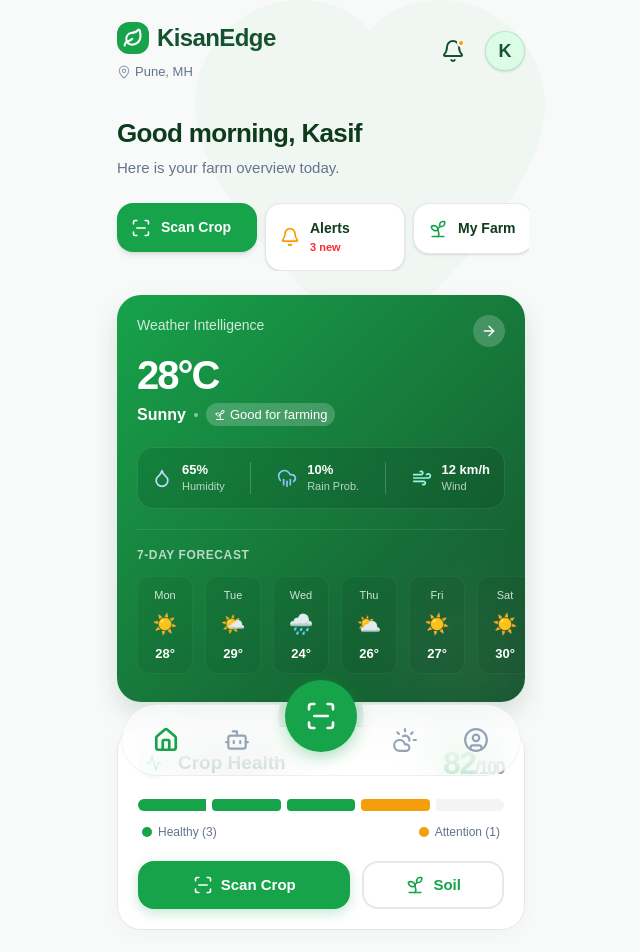
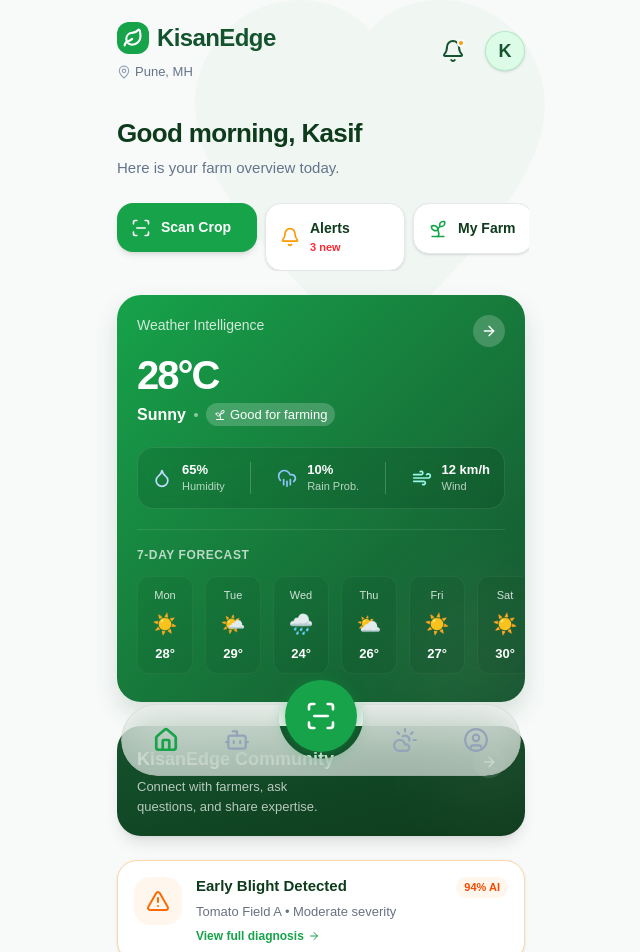
Before and after one commit to MdKasif0/KisanEdge, a Next.js app: page /home in a window 1280 px wide. Shown: the top 952 px of the page, without its empty margins (319-959 px from the left). Built offline with nearby package versions, Linux system fonts and the light colour scheme.

Commit message:
feat: add community and recent diagnosis cards to farmer dashboard and update overall crop health score

```diff
--- a/src/components/dashboard/farmer-dashboard.tsx
+++ b/src/components/dashboard/farmer-dashboard.tsx
@@ -192,6 +192,43 @@
             </div>
           </motion.div>
 
+          {/* Featured: Community Card */}
+          <motion.div variants={item}>
+            <Link href="/community" className="block relative overflow-hidden bg-gradient-to-br from-[#14532D] to-[#0e3b1c] rounded-[24px] p-5 text-white shadow-lg group">
+              <div className="absolute -right-8 -top-8 w-32 h-32 bg-white/5 rounded-full blur-2xl group-hover:bg-white/10 transition-colors" />
+              <div className="flex justify-between items-start relative z-10">
+                <div className="flex flex-col">
+                  <h2 className="text-[18px] font-bold text-white/90">KisanEdge Community</h2>
+                  <p className="text-[13px] text-white/70 mt-1 max-w-[200px]">Connect with farmers, ask questions, and share expertise.</p>
+                </div>
+                <div className="w-8 h-8 rounded-full bg-white/10 flex items-center justify-center group-hover:bg-white/20 transition-colors">
+                  <ArrowRight className="w-4 h-4" />
+                </div>
+              </div>
+            </Link>
+          </motion.div>
+
+          {/* Recent Diagnosis Card */}
+          <motion.div variants={item}>
+            <Link href="/results" className="block">
+              <div className="bg-white rounded-[20px] p-4 shadow-sm border border-orange-200 flex gap-3.5 haptic-press">
+                <div className="w-12 h-12 rounded-2xl bg-orange-50 flex items-center justify-center shrink-0">
+                  <AlertTriangle className="w-6 h-6 text-orange-500" />
+                </div>
+                <div className="flex flex-col flex-1">
+                  <div className="flex justify-between items-start">
+                    <h3 className="font-bold text-[15px] text-[#0e3b1c] leading-tight">Early Blight Detected</h3>
+                    <span className="text-[11px] font-bold text-orange-600 bg-orange-50 px-2 py-0.5 rounded-full">94% AI</span>
+                  </div>
+                  <p className="text-[13px] text-gray-500 mt-1">Tomato Field A • Moderate severity</p>
+                  <p className="text-[12px] text-[#16a34a] font-semibold mt-1.5 flex items-center gap-1">
+                    View full diagnosis <ArrowRight className="w-3 h-3" />
+                  </p>
+                </div>
+              </div>
+            </Link>
+          </motion.div>
+
           {/* Crop Health Hero */}
           <motion.div variants={item} className="bg-white rounded-[24px] p-5 shadow-[0_4px_20px_rgba(0,0,0,0.03)] border border-[#E5E7EB] flex flex-col relative overflow-hidden">
             <div className="flex items-center justify-between mb-5">
@@ -202,8 +239,8 @@
                 <h2 className="text-[19px] font-bold text-[#14532D]">Crop Health</h2>
               </div>
               <div className="flex flex-col items-end">
-                <span className="text-[#16A34A] font-extrabold text-[32px] leading-none tracking-tighter">
-                  82<span className="text-[#94A3B8] text-[18px] font-bold">/100</span>
+                <span className="text-[#F59E0B] font-extrabold text-[32px] leading-none tracking-tighter">
+                  76<span className="text-[#94A3B8] text-[18px] font-bold">/100</span>
                 </span>
               </div>
             </div>
```
